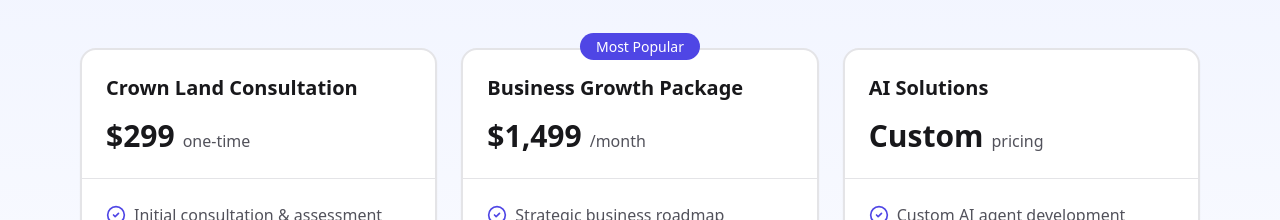
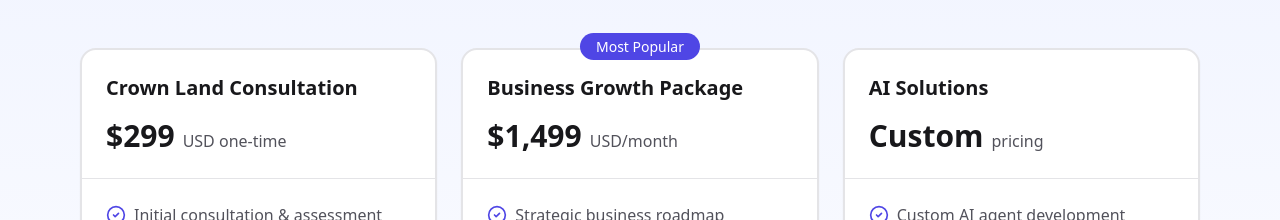
Before and after one commit to glenpollard1976-spec/crownworksnl, a Next.js app: page / in a window 1280 px wide. Shown: the part 1540-1760 px from the top of the page. Built offline with nearby package versions, Linux system fonts and the light colour scheme.

Commit message:
Update all currency to USD: Stripe checkout, pricing display, and structured data

```diff
--- a/app/api/checkout/route.js
+++ b/app/api/checkout/route.js
@@ -134,7 +134,7 @@ export async function POST(request) {
       sessionParams.line_items = [
         {
           price_data: {
-            currency: 'cad',
+            currency: 'usd',
             product_data: {
               name: sanitizedPackageName,
               description: sanitizedPackageName,
--- a/app/layout.js
+++ b/app/layout.js
@@ -92,7 +92,7 @@ export default function RootLayout({ children }) {
               },
               "serviceType": ["Crown Land Services", "Business Consulting", "AI Solutions", "Brand Development"],
               "priceRange": "$$",
-              "paymentAccepted": "Cash, Credit Card, Bank Transfer"
+              "paymentAccepted": "Cash, Credit Card, Bank Transfer (USD)"
             })
           }}
         />
--- a/app/page.js
+++ b/app/page.js
@@ -344,7 +344,7 @@ export default function Page() {
                   <CardTitle className="text-xl">Crown Land Consultation</CardTitle>
                   <div className="mt-4">
                     <span className="text-3xl font-bold text-zinc-900">$299</span>
-                    <span className="text-zinc-600 ml-2">one-time</span>
+                    <span className="text-zinc-600 ml-2">USD one-time</span>
                   </div>
                 </CardHeader>
                 <CardContent>
@@ -415,7 +415,7 @@ export default function Page() {
                   <CardTitle className="text-xl">Business Growth Package</CardTitle>
                   <div className="mt-4">
                     <span className="text-3xl font-bold text-zinc-900">$1,499</span>
-                    <span className="text-zinc-600 ml-2">/month</span>
+                    <span className="text-zinc-600 ml-2">USD/month</span>
                   </div>
                 </CardHeader>
                 <CardContent>
```
